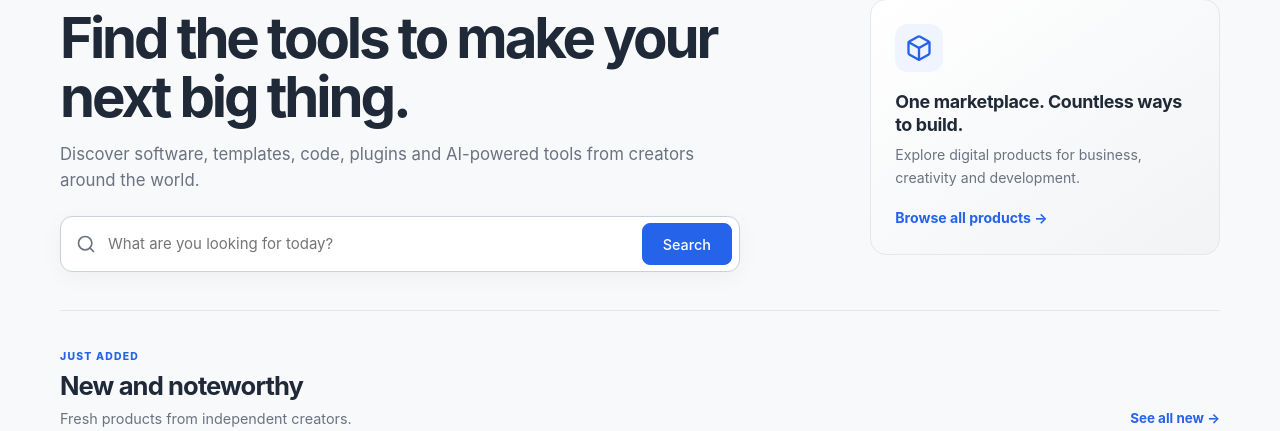
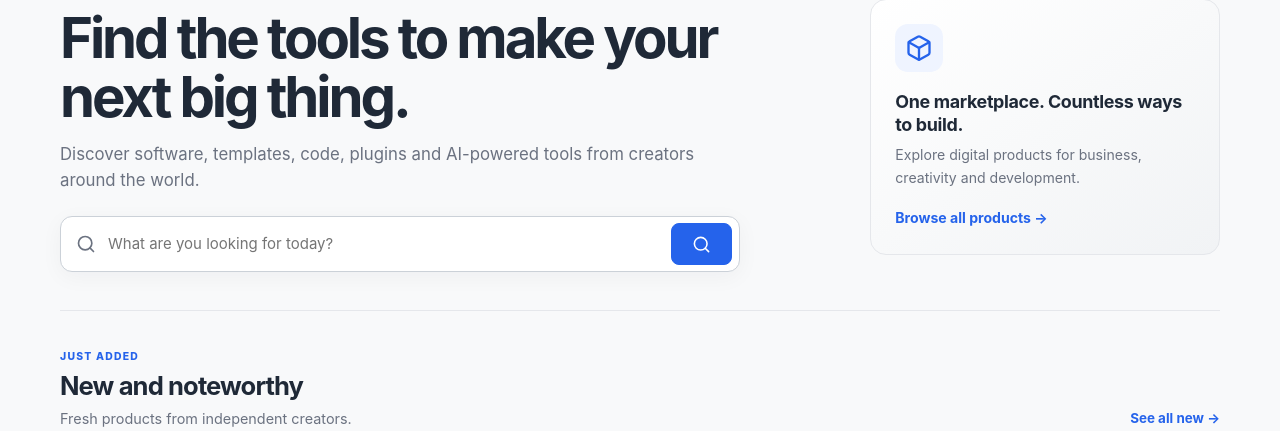
Before and after one commit to MindusX/INDPNS-MARKET, a Django app: page / in a window 1280 px wide. Shown: the part 210-641 px from the top of the page. Run offline with Django 5.2, Linux system fonts and the light colour scheme; data that the repository does not hold is empty; parts of the project's set-up code (start-up, migrations or seed data) failed here and were passed over.

Commit message:
Add files via upload

```diff
--- a/templates/public/home.html
+++ b/templates/public/home.html
@@ -20,7 +20,7 @@
         {% icon "search" 20 %}
         <label class="sr-only" for="market-home-q">{% trans "Search the marketplace" %}</label>
         <input id="market-home-q" type="search" name="q" placeholder="{% trans 'What are you looking for today?' %}" maxlength="100" autocomplete="off">
-        <button class="btn btn-primary" type="submit">{% trans "Search" %}</button>
+        <button class="btn btn-primary market-search-submit" type="submit" aria-label="{% trans 'Search' %}" title="{% trans 'Search' %}">{% icon "search" 19 %}</button>
       </form>
       {% if categories %}
       <div class="market-trending">
```
